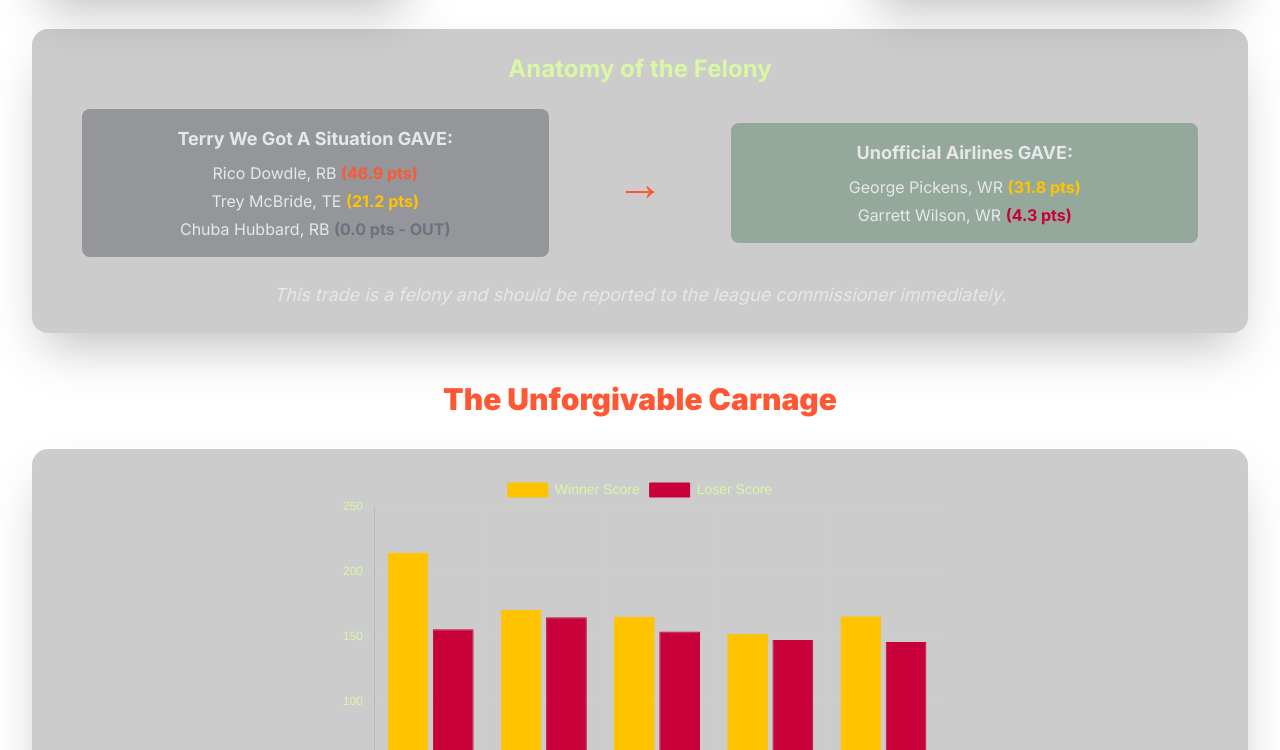
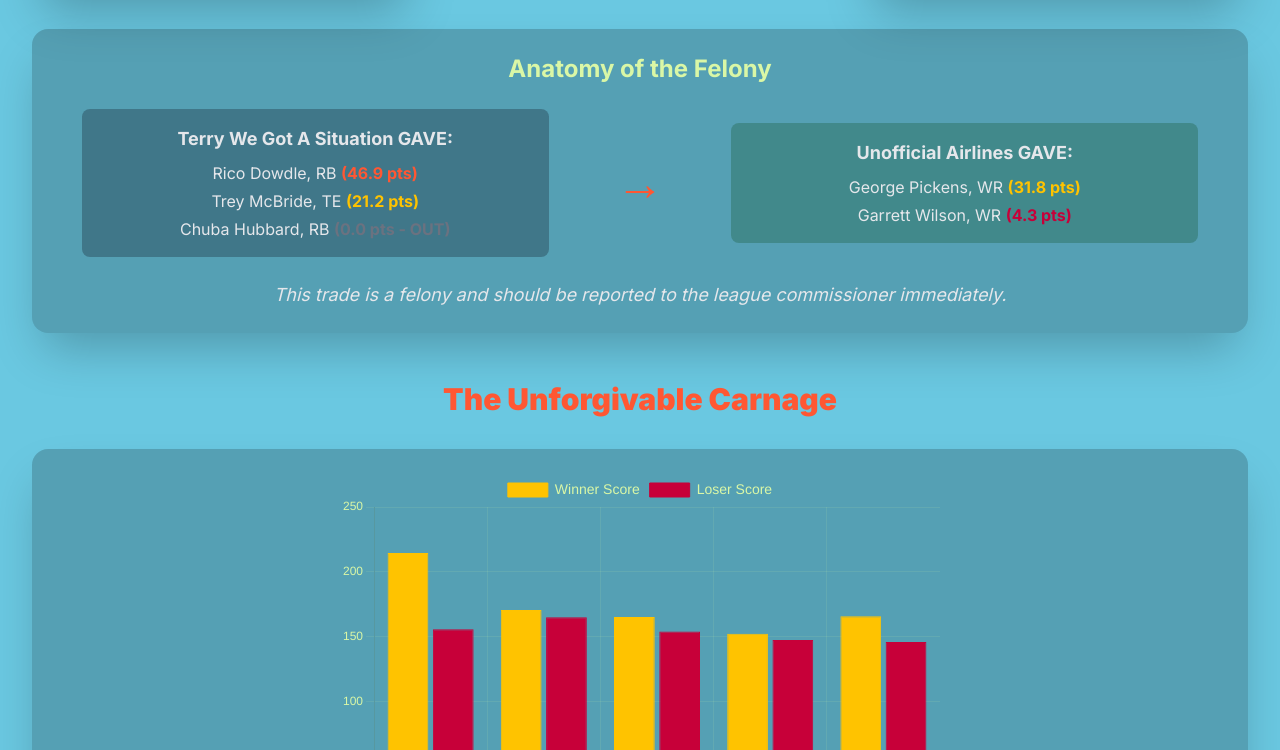
Before and after one commit to nickvandaelen/SBM-Fantasy-Report, a plain HTML site: page index.html in a window 1280 px wide. Shown: the part 647-1397 px from the top of the page. Drawn offline with nearby package versions, Linux system fonts and the light colour scheme.

Commit message:
Update index.html

```diff
--- a/index.html
+++ b/index.html
@@ -27,7 +27,7 @@
         }
     </style>
 </head>
-<body class="bg-[#FFFFFF] text-gray-200 p-4 sm:p-6 md:p-8">
+<body class="bg-[#6Ac8e1] text-gray-200 p-4 sm:p-6 md:p-8">
 
     <div class="max-w-7xl mx-auto">
 
```
